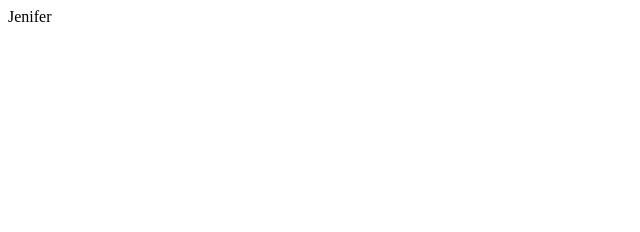
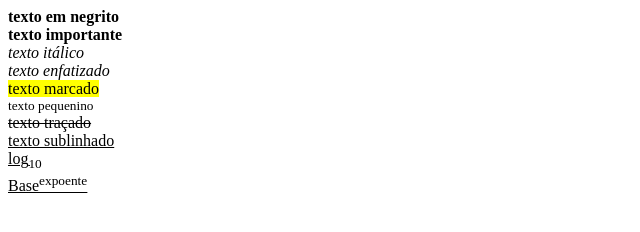
Before and after one commit to Almeidajenifer/projeto01, a plain HTML site: page index.html in a window 1280 px wide. Shown: the whole page, without its empty margins (0-640 px from the left). Drawn offline with Linux system fonts and the light colour scheme.

Commit message:
elementos basicos

```diff
--- a/index.html
+++ b/index.html
@@ -1,3 +1,23 @@
 <html>
-    Jenifer
+    <!--formatação de textos-->
+    <b>texto em negrito</b>
+    <br>
+    <strong>texto importante</strong>
+    <br>
+    <i>texto itálico</i>
+    <br>
+    <em>texto enfatizado</em>
+    <br>
+    <mark>texto marcado</mark>
+    <br>
+    <small>texto pequenino</small>
+    <br>
+    <del>texto traçado</del>
+    <br>
+    <u>texto sublinhado<u>
+    <br>
+    log<sub>10</sub>
+    <br>
+    Base<sup>expoente</sup>
+
 </html>
```
